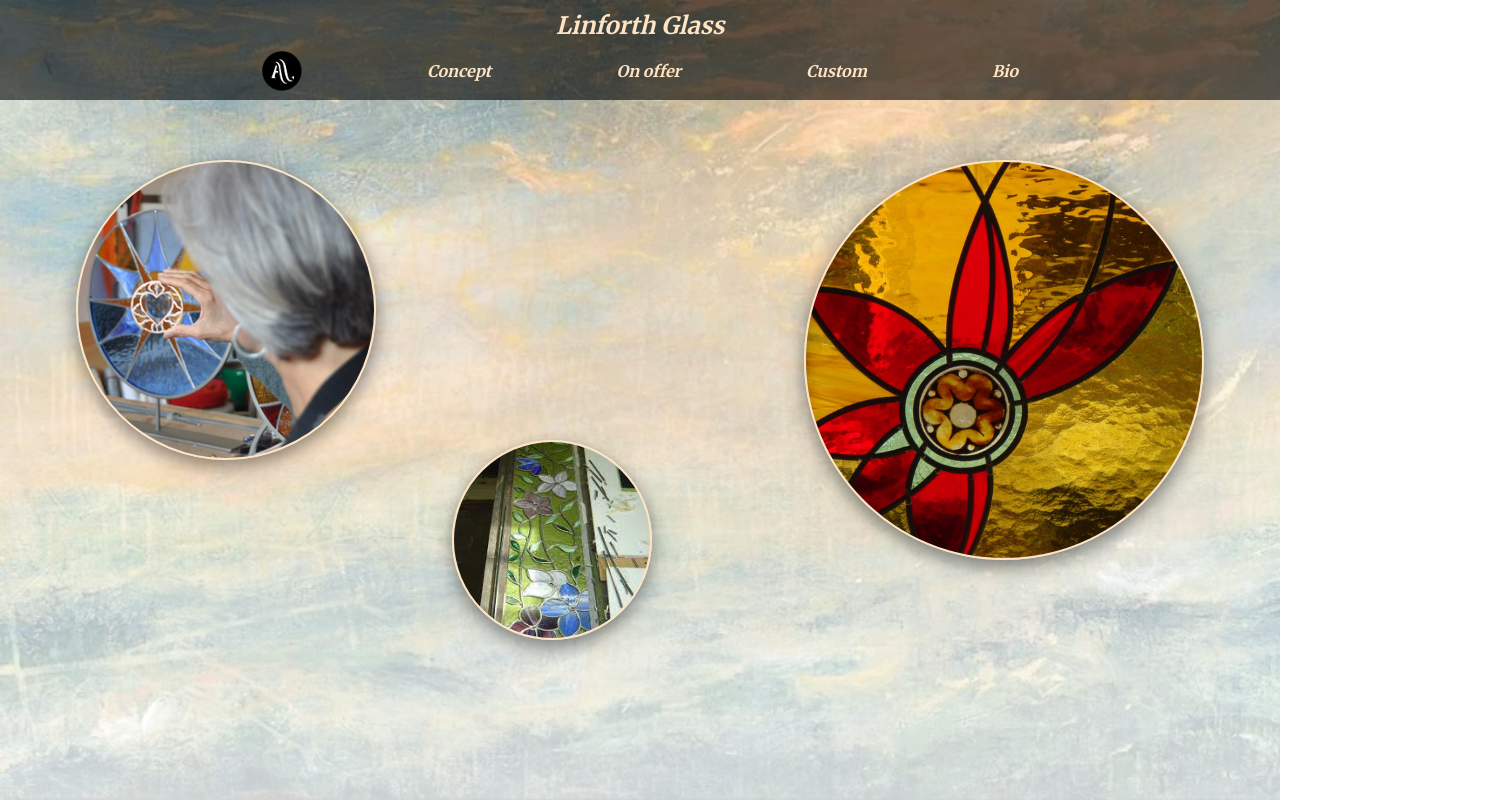
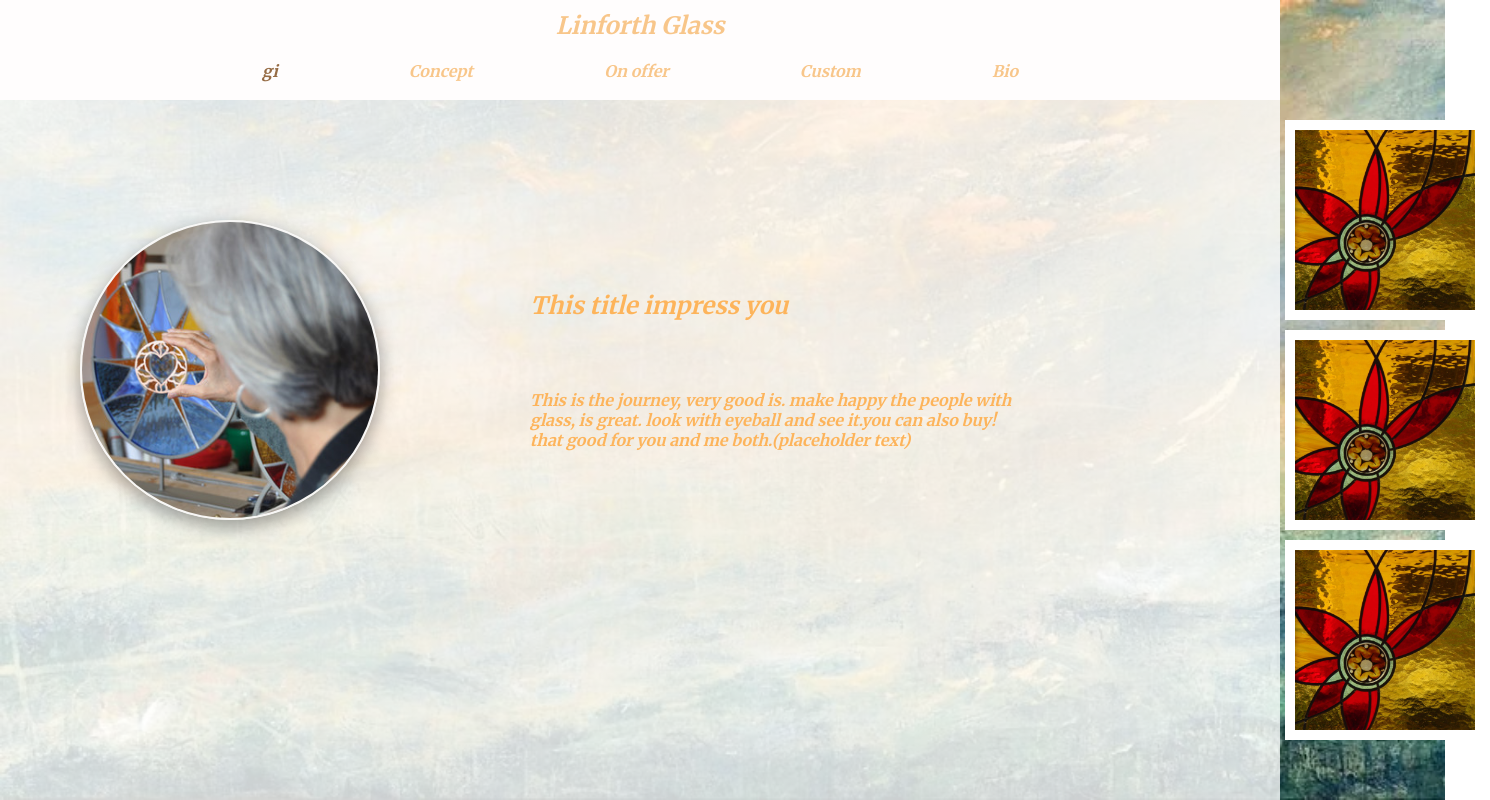
Before and after one commit to ThomasBrom30/Linforth-art-website, a plain HTML site: page index.html in a window 1280 px wide. Shown: the whole page, 1490 px wide, since content can reach past the window. Drawn offline with Linux system fonts and the light colour scheme.

Commit message:
first-update-glass-website

```diff
--- a/index.html
+++ b/index.html
@@ -9,8 +9,7 @@
 
 <nav>
     <h1>Linforth Glass</h1>
-    <div class="navbar-links">
-        <img id="nav-logo" src="/assets/AnnLinforthLogo.webp" alt="nav-logo">
+    <div class="navbar-links">gi
     <a href="">Concept</a>
     <a href="">On offer</a>
     <a href="">Custom</a>
@@ -25,13 +24,20 @@
         </div>
 
         <div class="center-main-container">
-            <img id="main-glass-image-center" src="/assets/mom-art-2.jpg" alt="">
+
+            <div id="center-text-outer-container">
+                <h2 id="main-glass-title-center">This title impress you</h2>
+                <p id="main-glass-text-center"> This is the journey, very good is. make happy the people with glass,
+                is great. look with eyeball
+            and see it.you can also buy! that good for you and me both.(placeholder text)</p>
+                </div>
         </div>
 
-        <div class="left-main-container"></div>
-        <img id="main-glass-image-right" src="/assets/mom-art-3.jpg" alt="">
-
-
+        <div class="left-main-container">
+        <img id="main-glass-image-right-up" src="/assets/mom-art-3.jpg" alt="">
+        <img id="main-glass-image-right-center" src="/assets/mom-art-3.jpg" alt="">
+        <img id="main-glass-image-right-bottom" src="/assets/mom-art-3.jpg" alt="">
+        </div>
     </main>
 
 
--- a/styles.css
+++ b/styles.css
@@ -13,7 +13,7 @@
 }
 
 a{
-    color: bisque;
+    color: #f8c68a;
     text-decoration: none;
 }
 
@@ -21,7 +21,7 @@ a{
 
 body {
 
-    background-image: linear-gradient(rgba(255,255,255,0.3), rgba(255,255,255,0.8)), url("assets/abstract-background.webp");
+    background-image: linear-gradient(rgba(255,255,255,0.8), rgba(255,255,255,0.8)), url("assets/abstract-background.webp");
     background-repeat: no-repeat;
     background-attachment: fixed;
     background-size: cover;
@@ -30,19 +30,19 @@ body {
 
 /*navbar section*/
 nav{
-    background-color:rgba(0, 0, 0, 0.6);
+    background-color: rgb(255, 253, 253);
     height: 100px;
     width: 100%;
     flex-direction: column;
     display: flex;
     align-items: center;
-    color: bisque;
+    color: #f8c68a;
     padding: 10px;
     font-style: italic;
 }
 
 .navbar-links{
-    color: bisque;
+    color: #966c45;
     margin-top: 20px;
     display: flex;
     justify-content: space-between;
@@ -63,7 +63,7 @@ nav{
 main{
     width: 100%;
     display: flex;
-    justify-content: space-evenly;
+    justify-content: flex-start;
     margin-top: 40px;
 }
 
@@ -72,32 +72,66 @@ main{
     display: flex;
     flex-direction: column;
     width: 300px;
-    margin-top: 20px;
-    border:2px solid bisque;
-    box-shadow: 0 8px 16px 0 rgba(0,0,0,0.10), 0 6px 20px 0 rgba(0,0,0,0.40);
-    border-radius: 205px;
+    margin-top: 80px;
+    margin-left: 80px;
+    border:2px solid #f8f7f6;
+    box-shadow: 0 8px 16px 0 rgba(0,0,0,0.10), 0 6px 20px 0 rgba(0,0,0,0.30);
+    border-radius: 150px;
 }
 
-#main-glass-image-center{
+#main-glass-text-center{
     display: flex;
     flex-direction: column;
-    width: auto;
-    height: 200px;
-    margin-top: 300px;
-    border:2px solid bisque;
-    box-shadow: 0 8px 16px 0 rgba(0,0,0,0.10), 0 6px 20px 0 rgba(0,0,0,0.40);
-    border-radius: 205px;
+    width: 500px;
+    height:50px;
+    margin-left: 150px;
+    color: #fdb45b;
+    font-style: italic;
+    font-weight: bolder;
 
 }
 
-#main-glass-image-right{
+#main-glass-title-center{
     display: flex;
     flex-direction: column;
-    width: auto;
-    height: 400px;
-    margin-top: 20px;
-    border:2px solid bisque;
-    box-shadow: 0 8px 16px 0 rgba(0,0,0,0.10), 0 6px 20px 0 rgba(0,0,0,0.40);
-    border-radius: 205px;
+    width: 500px;
+    height: 100px;
+    margin-top: 150px;
+    margin-left: 150px;
+    color: #fdb45b;
+    font-style: italic;
+    font-weight: bolder;
 
 }
+
+#main-glass-image-right-up{
+    width: 200px;
+    height: 200px;
+    margin: 5px;
+    border:10px solid #ffffff;
+}
+
+#main-glass-image-right-center{
+    width: 200px;
+    height: 200px;
+    margin: 10px;
+    margin: 5px;
+    border:10px solid #ffffff;
+}
+
+#main-glass-image-right-bottom{
+    width: 200px;
+    height: 200px;
+    margin: 10px;
+    margin: 5px;
+    border:10px solid #ffffff;
+}
+
+.left-main-container{
+    display: flex;
+    justify-content: flex-end;
+    flex-direction: column;
+    width: 100%;
+    margin-left: 250px;
+    margin-top: -25px;
+}
```
